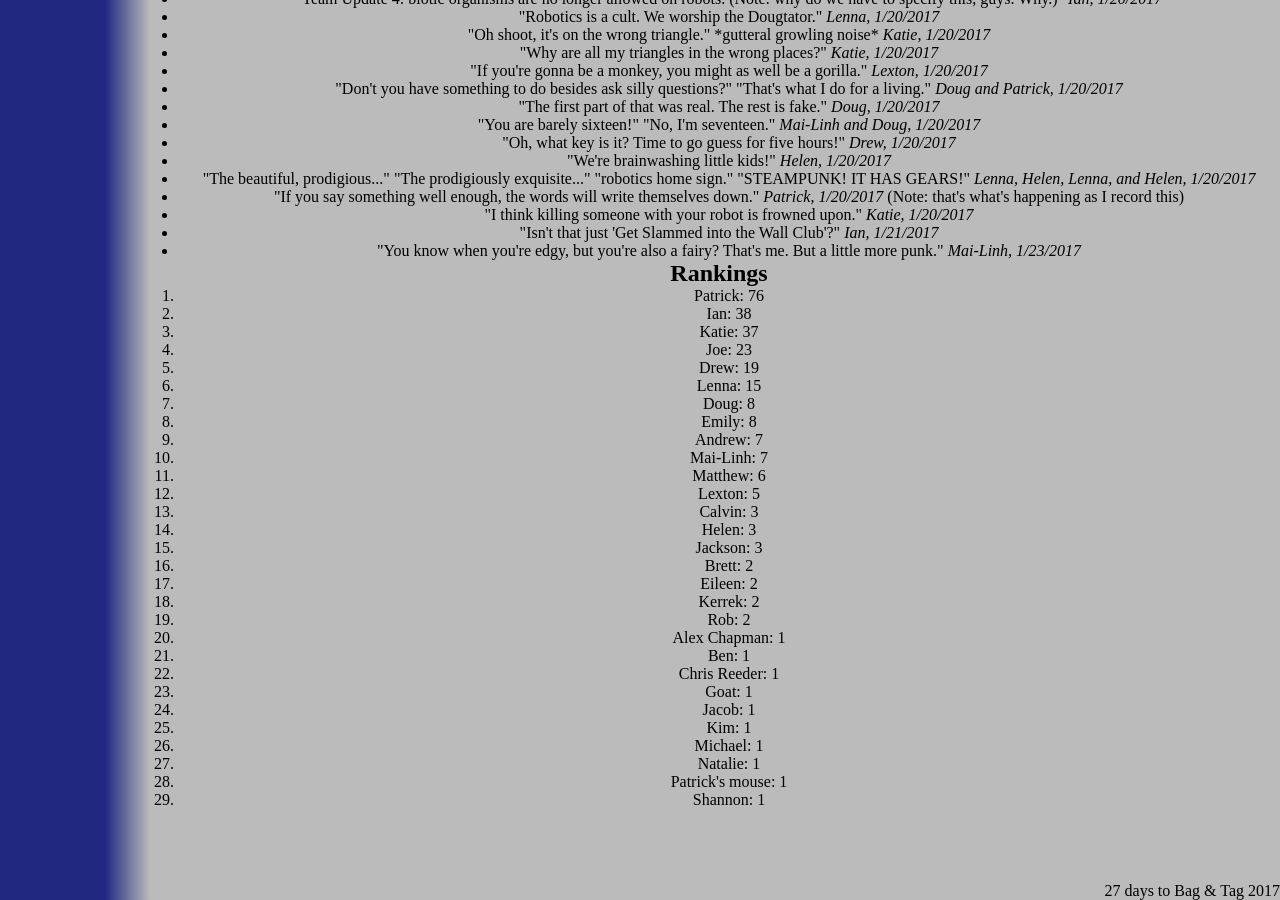
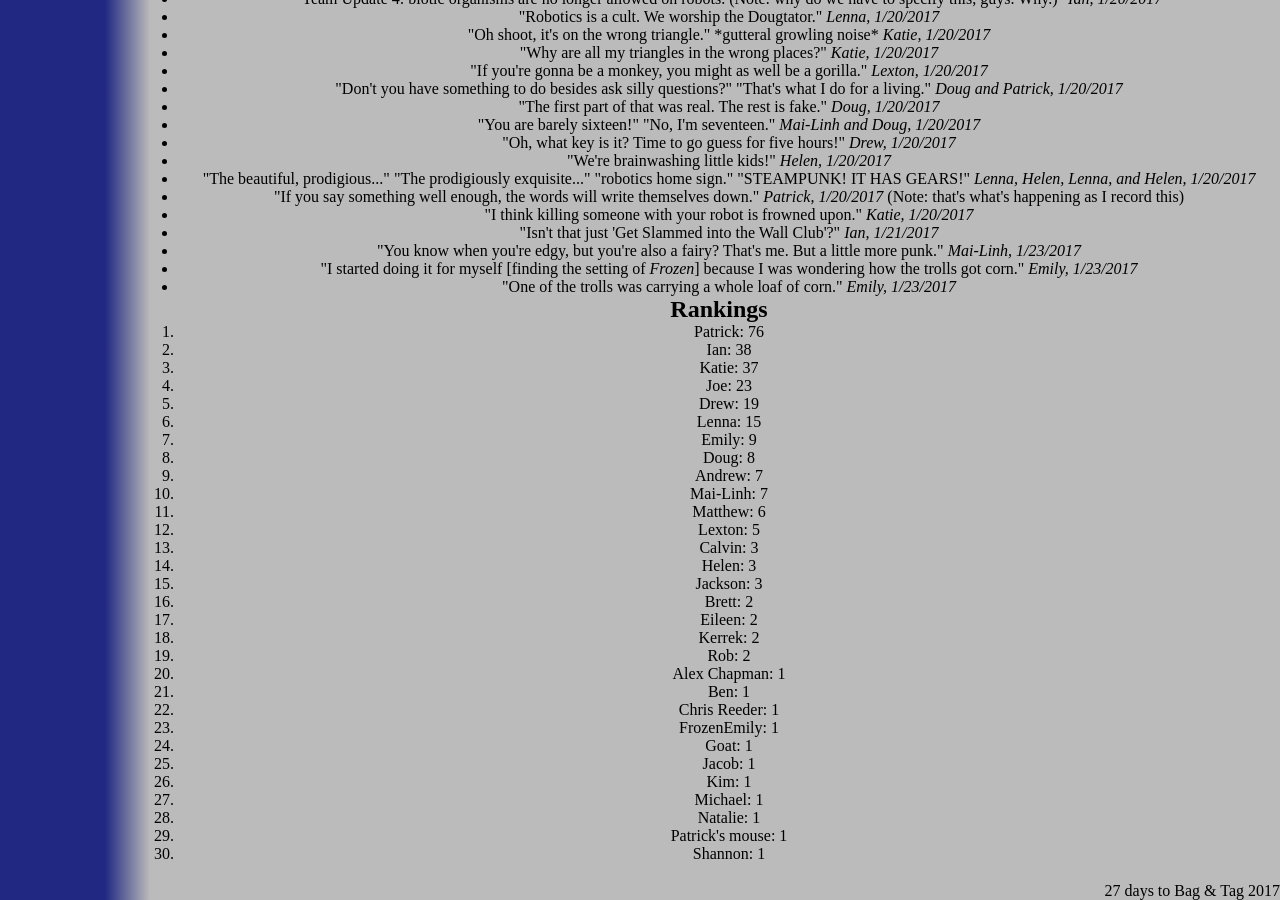
Before and after one commit to katiebugmoon/FRC4131.github.io, a Jekyll site: the page built from media/2017/quotes.html, in a window 1280 px wide and 900 px high, scrolled down 3716 px. Built offline with Jekyll 4.4.1, drawn with Linux system fonts in a browser that asks for light colours; nearby versions of some CDN libraries.

Commit message:
Update quotes.html

```diff
--- a/media/2017/quotes.html
+++ b/media/2017/quotes.html
@@ -213,6 +213,8 @@ title: Build Season 2017 Quotes
 	<li>"I think killing someone with your robot is frowned upon." <i>Katie, 1/20/2017</i></li>
 	<li>"Isn't that just 'Get Slammed into the Wall Club'?" <i>Ian, 1/21/2017</i></li>
 	<li>"You know when you're edgy, but you're also a fairy? That's me. But a little more punk." <i>Mai-Linh, 1/23/2017</i></li>
+	<li>"I started doing it for myself [finding the setting of <i>Frozen</i>] because I was wondering how the trolls got corn." <i>Emily, 1/23/2017</i></li>
+	<li>"One of the trolls was carrying a whole loaf of corn." <i>Emily, 1/23/2017</i></li>
 </ul>
 <h2>Rankings</h2>
 <ol id='rankings'></ol>
```
